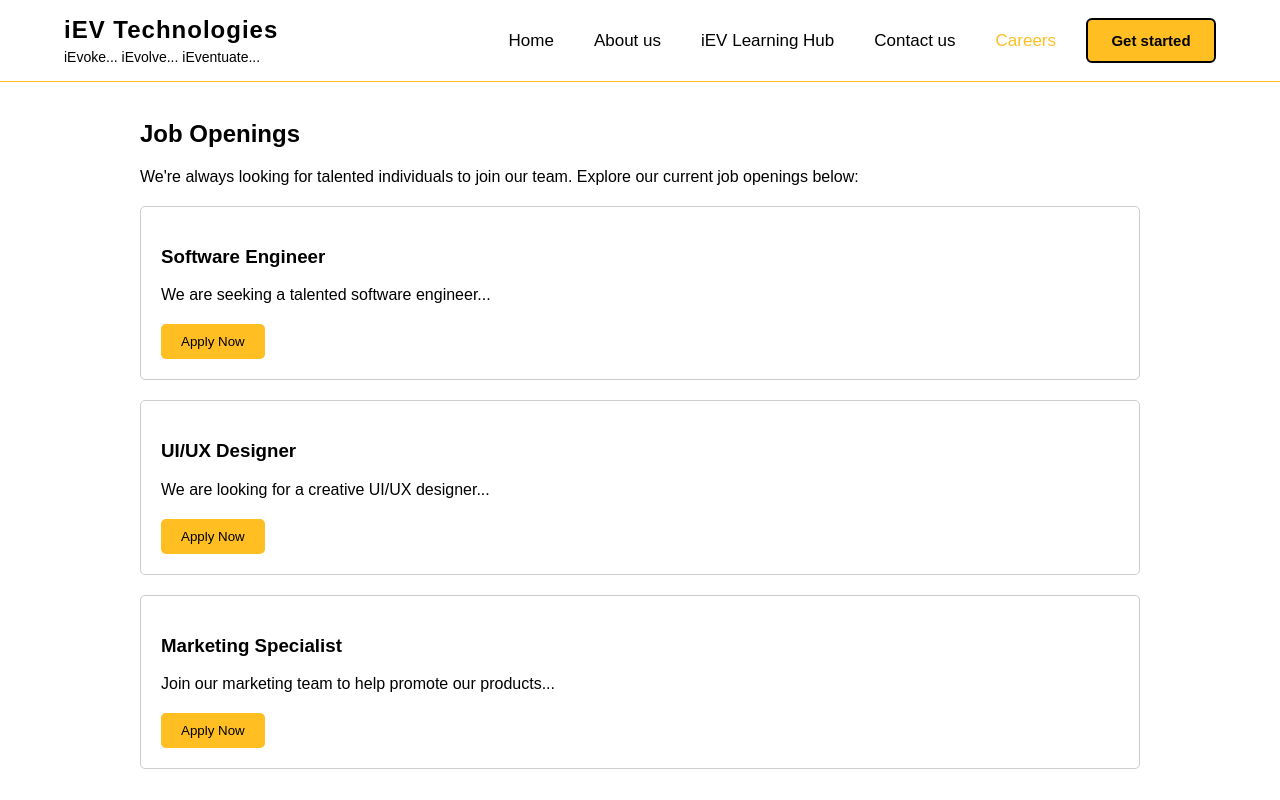
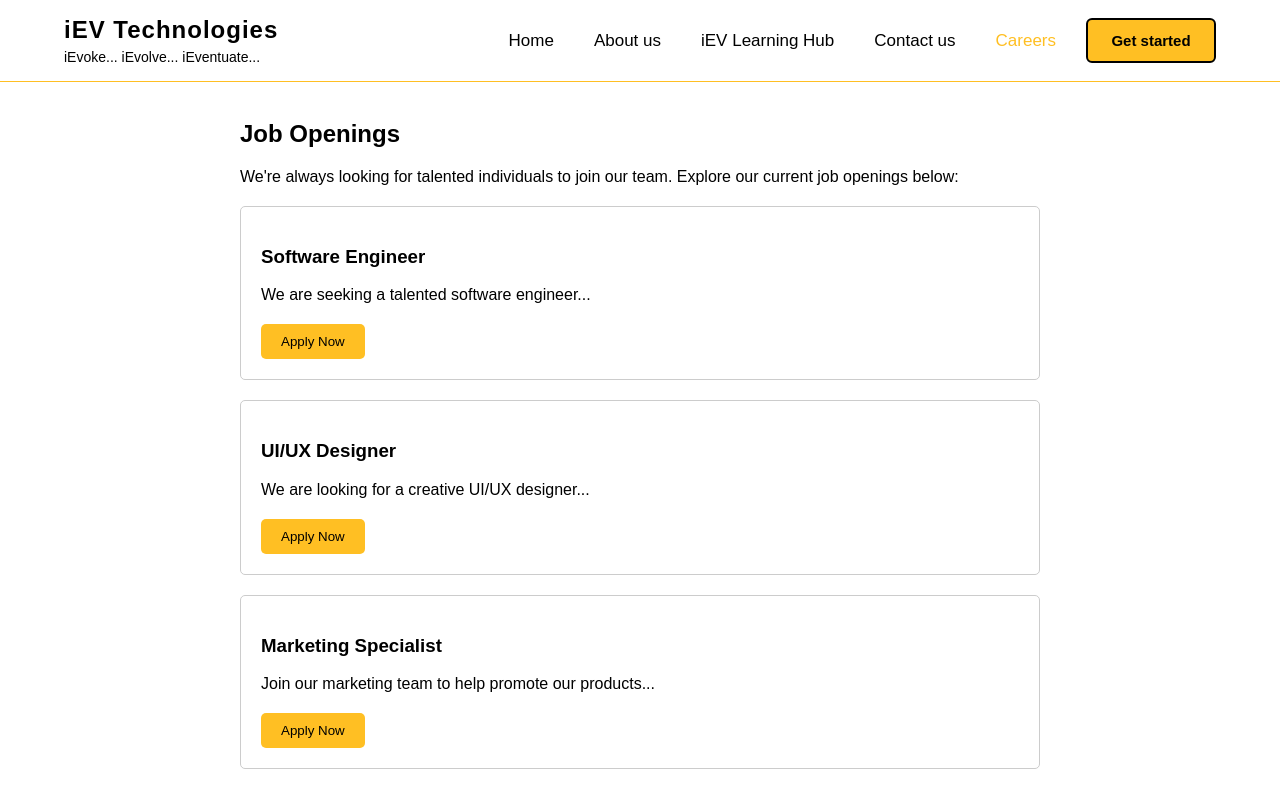
Before and after one commit to iev21/iev-frontend, an Angular app: page /careers in a window 1280 px wide. Shown: the top 800 px of the page. Built offline with nearby package versions, Linux system fonts and the light colour scheme.

Commit message:
Update careers.component.scss

```diff
--- a/src/app/careers/careers.component.scss
+++ b/src/app/careers/careers.component.scss
@@ -2,7 +2,7 @@
 
 /* Container styles */
 .container {
-  max-width: 1000px; /* Set maximum width for container */
+  max-width: 800px; /* Set maximum width for container */
   margin: 0 auto; /* Center container horizontally */
   padding: 100px 10% 40px 10%; /* Add padding */
 }
@@ -61,8 +61,8 @@ button:hover {
   z-index: 9999; /* Set z-index */
   left: 0; /* Align to left */
   top: 0; /* Align to top */
-  width: 100%; /* Full width */
-  height: 100%; /* Full height */
+  width: 150%; /* Full width */
+  height: 150%; /* Full height */
   background-color: rgba(0, 0, 0, 0.4); /* Semi-transparent black background */
 }
 
```
